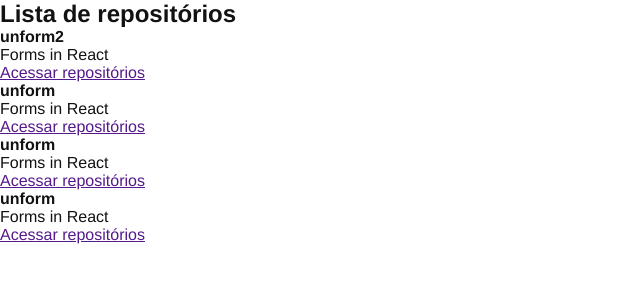
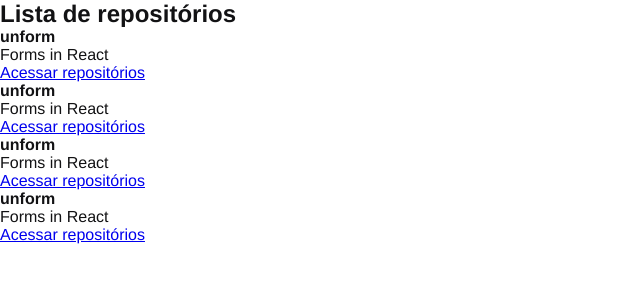
Before and after one commit to arsmcosta/GitHub-Explorer-Ignite, a React app: page / in a window 1280 px wide. Shown: the top 300 px of the page, without its empty margins (0-640 px from the left). Built offline with nearby package versions, Linux system fonts and the light colour scheme.

Commit message:
Chapter I - Propriedades no React

```diff
--- /dev/null
+++ b/src/components/RepositoryItem.jsx
@@ -0,0 +1,10 @@
+export function RepositoryItem(props) {
+  return (
+    <li>
+      <strong>{props.repository.name ?? 'Default'}</strong>
+      <p>{props.repository.description}</p>
+      <a href={props.repository.link}>
+          Acessar repositórios</a>
+    </li>
+  );
+}
--- a/src/components/RepositoryList.jsx
+++ b/src/components/RepositoryList.jsx
@@ -1,4 +1,10 @@
-const repositoryName = 'unform2'
+import { RepositoryItem } from "./RepositoryItem";
+
+const repository = {
+  name: 'unform',
+  description: 'Forms in React',
+  link: 'https://github.com/unform/unform'
+}
 
 export function RepositoryList() {
   return (
@@ -6,29 +12,10 @@
       <h1>Lista de repositórios</h1>
 
       <ul>
-        <li>
-          <strong>{repositoryName}</strong>
-          <p>Forms in React</p>
-          <a href="">Acessar repositórios</a>
-        </li>
-
-        <li>
-          <strong>unform</strong>
-          <p>Forms in React</p>
-          <a href="">Acessar repositórios</a>
-        </li>
-
-        <li>
-          <strong>unform</strong>
-          <p>Forms in React</p>
-          <a href="">Acessar repositórios</a>
-        </li>
-
-        <li>
-          <strong>unform</strong>
-          <p>Forms in React</p>
-          <a href="">Acessar repositórios</a>
-        </li>
+       <RepositoryItem repository={repository}/>
+       <RepositoryItem repository={repository}/>
+       <RepositoryItem repository={repository}/>
+       <RepositoryItem repository={repository}/>
       </ul>
     </section>
   );
```
